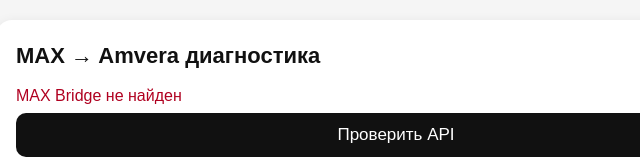
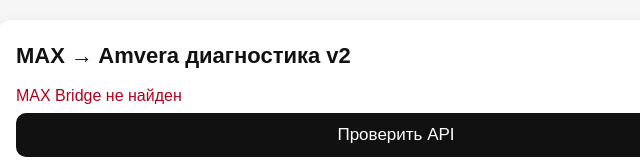
Before and after one commit to cbklexa-bot/max-song-app, a website: page public/max-amvera-diagnostic.html in a window 1280 px wide. Shown: the top 168 px of the page, 244-884 px from the left. Drawn offline with Linux system fonts and the light colour scheme.

```diff
--- a/public/max-amvera-diagnostic.html
+++ b/public/max-amvera-diagnostic.html
@@ -15,7 +15,7 @@ pre{white-space:pre-wrap;word-break:break-word;background:#111;color:#0f0;paddin
 </head>
 <body>
 <div class="card">
-<h1>MAX → Amvera диагностика</h1>
+<h1>MAX → Amvera диагностика v2</h1>
 <div id="status">Инициализация…</div>
 <button id="run">Проверить API</button>
 <pre id="log"></pre>
```
